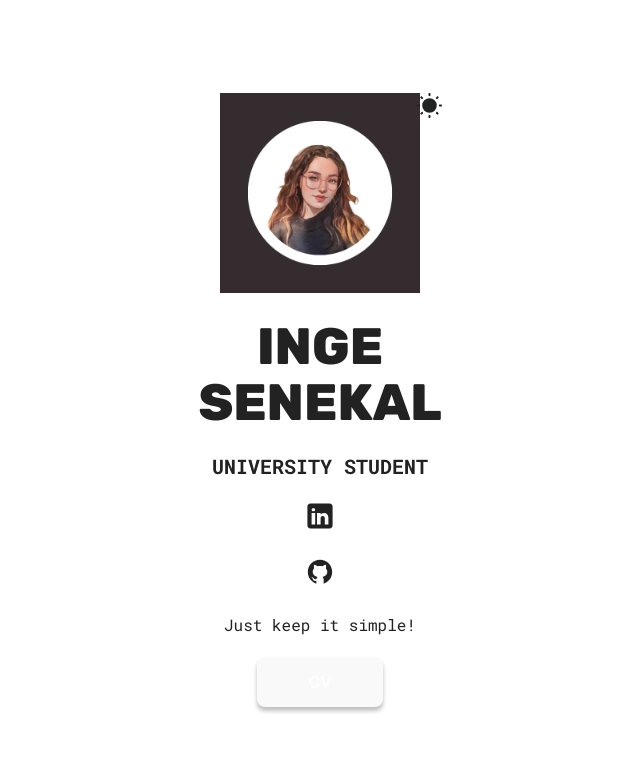
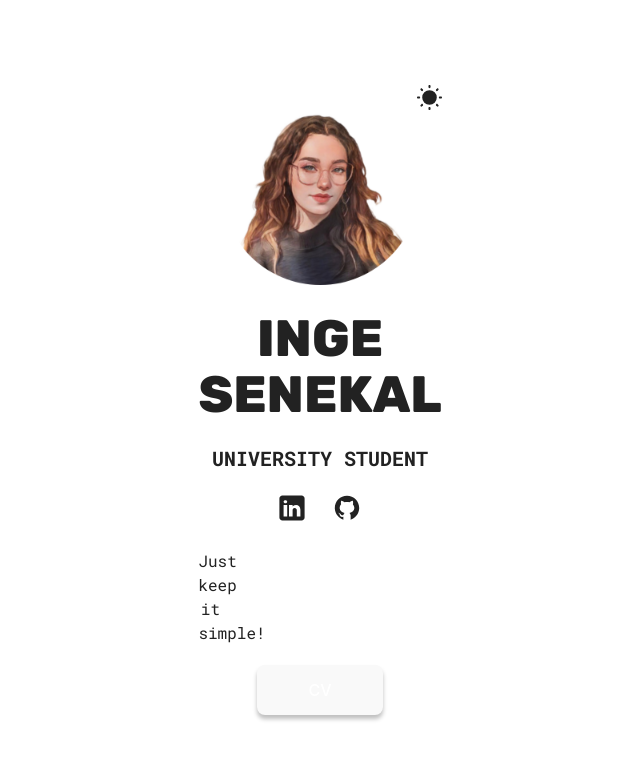
Before and after one commit to IngeSenekal/Inge-Senekal-Virtual-CV, a React (Vite) app: page / in a window 1280 px wide. Shown: the top 760 px of the page, without its empty margins (320-960 px from the left). Built offline with nearby package versions, Linux system fonts and the light colour scheme.

Commit message:
Added New profile & Fixed section

```diff
--- a/src/sections/Hero/Hero.jsx
+++ b/src/sections/Hero/Hero.jsx
@@ -1,5 +1,5 @@
 import styles from "./HeroStyles.module.css";
-import heroImg from "../../assets/User.png";
+import heroImg from "../../assets/profile.png";
 import themeSun from "../../assets/sun.svg";
 import themeMoon from "../../assets/moon.svg";
 import linkedInIconLight from "../../assets/linkedin-light.svg";
@@ -41,14 +41,13 @@ function Hero() {
           <a href="https://www.linkedin.com/in/ia-senekal" target="_blank">
             <img src={linkedInIcon} alt="LinkedIn Icon" />
           </a>
-        </span>
 
-        <span>
           <a href="https://github.com/IngeSenekal" target="_blank">
             <img src={gitHubIcon} alt="Github Icon" />
           </a>
         </span>
-        <p>Just keep it simple!</p>
+
+        <p className={styles.description}>Just keep it simple!</p>
         <a
           href="https://drive.google.com/file/d/1QXHpwQbfbExR_TbPQLcGlT13P0ONYjA0/view?usp=sharing"
           target="_blank"
--- a/src/sections/Hero/HeroStyles.module.css
+++ b/src/sections/Hero/HeroStyles.module.css
@@ -6,7 +6,6 @@
   text-align: center;
   height: 100dvh;
   min-height: 500px;
-}
 
   .hero {
     max-width: 200px;
@@ -16,19 +15,20 @@ span {
     display: flex;
     gap: 25px;
     justify-content: center;
+
+    a {
+      margin: 0;
+
+      img {
+        width: 30px;
       }
-
-span a {
-  margin: 0;
-}
-
-span a img {
-  width: 30px;
     }
 
     a {
       width: fit-content;
       align-self: center;
+    }
+  }
 }
 
 button {
```
Also changed, not shown: src/assets/User.png (deleted), src/assets/profile.png (added). Lines whose indentation alone changed are shown as unchanged.
